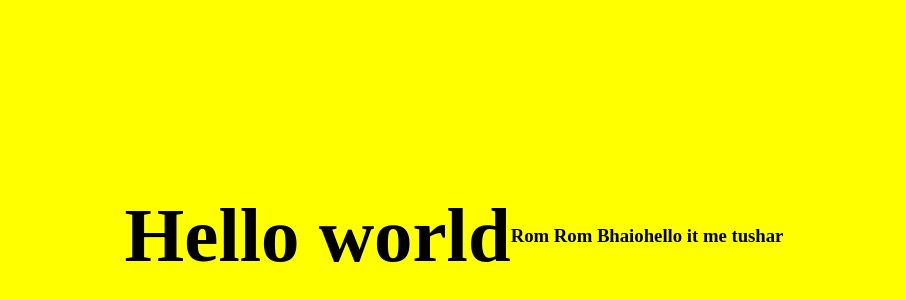
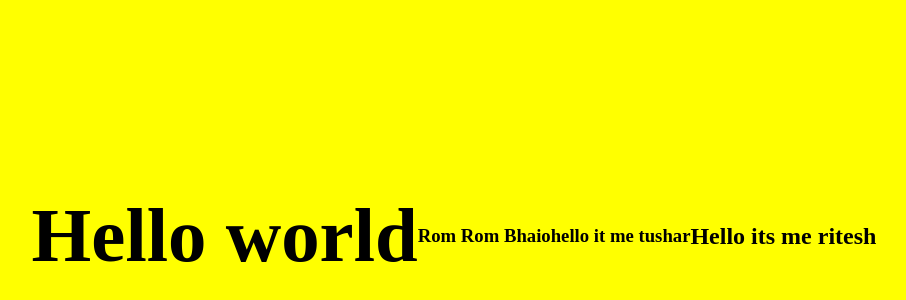
Before and after one commit to Ritesh-patra/testing, a plain HTML site: page index.html in a window 1280 px wide. Shown: the part 164-464 px from the top of the page, without its empty margins (186-1092 px from the left). Drawn offline with Linux system fonts and the light colour scheme.

Commit message:
add my name

```diff
--- a/index.html
+++ b/index.html
@@ -11,6 +11,7 @@
         <h1>Hello world</h1>
         <h3>Rom Rom Bhaio</h3>
         <h3>hello it me tushar</h3>
+        <h2>Hello its me ritesh </h2>
     </div>
 
 </body>
```
